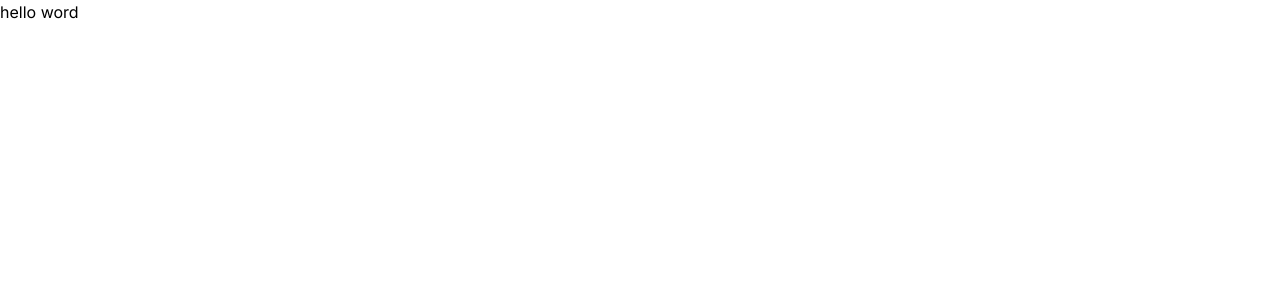
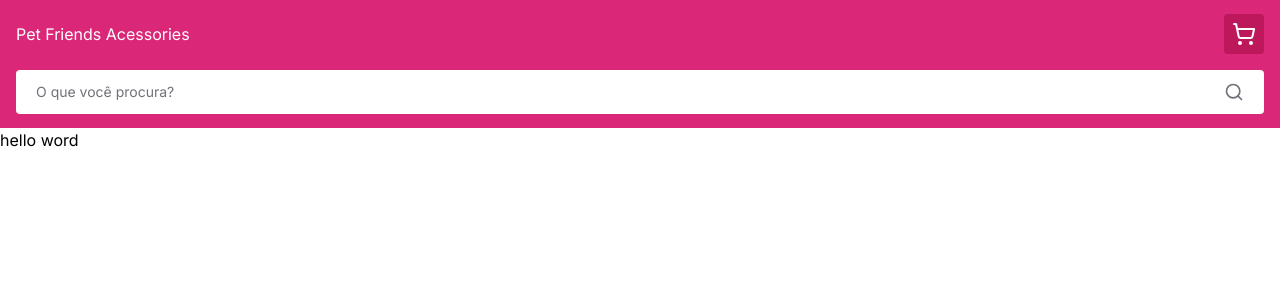
Before and after one commit to felipems1/teste-tecnico-03, a Next.js app: page / in a window 1280 px wide. Shown: the top 300 px of the page. Built offline with nearby package versions, Linux system fonts and the light colour scheme.

Commit message:
feat: add Header component

```diff
--- a/package.json
+++ b/package.json
@@ -9,6 +9,7 @@
     "lint": "next lint --fix"
   },
   "dependencies": {
+    "lucide-react": "^0.368.0",
     "next": "14.2.1",
     "react": "^18",
     "react-dom": "^18"
--- a/src/app/layout.tsx
+++ b/src/app/layout.tsx
@@ -1,6 +1,7 @@
 import type { Metadata } from 'next'
 import { Inter } from 'next/font/google'
 import './globals.css'
+import { Header } from '@/components/header'
 
 const inter = Inter({ subsets: ['latin'] })
 
@@ -16,7 +17,12 @@ export default function RootLayout({
 }>) {
   return (
     <html lang="pt">
-      <body className={inter.className}>{children}</body>
+      <body className={inter.className}>
+        <div className="min-h-screen w-screen">
+          <Header />
+          {children}
+        </div>
+      </body>
     </html>
   )
 }
--- /dev/null
+++ b/src/components/header.tsx
@@ -0,0 +1,22 @@
+import { Search, ShoppingCart } from 'lucide-react'
+
+export function Header() {
+  return (
+    <header className="w-full h-32 bg-pink-600 text-white p-4 flex flex-col justify-center gap-4">
+      <div className="flex justify-between items-center">
+        <h2>Pet Friends Acessories</h2>{' '}
+        <div className="flex p-2 justify-center items-center rounded bg-pink-700 cursor-pointer hover:bg-pink-500">
+          <ShoppingCart />
+        </div>
+      </div>
+      <form className="flex w-full items-center gap-3 rounded bg-white px-5 py-3 ring-zinc-700">
+        <input
+          type="text"
+          placeholder="O que você procura?"
+          className="flex-1 bg-transparent text-sm outline-none text-black placeholder:text-zinc-500"
+        />
+        <Search className="h-5 w-5 text-zinc-500" />
+      </form>
+    </header>
+  )
+}
```
Also changed, not shown: 1 other file (tests, documents, lock files or other folders).
